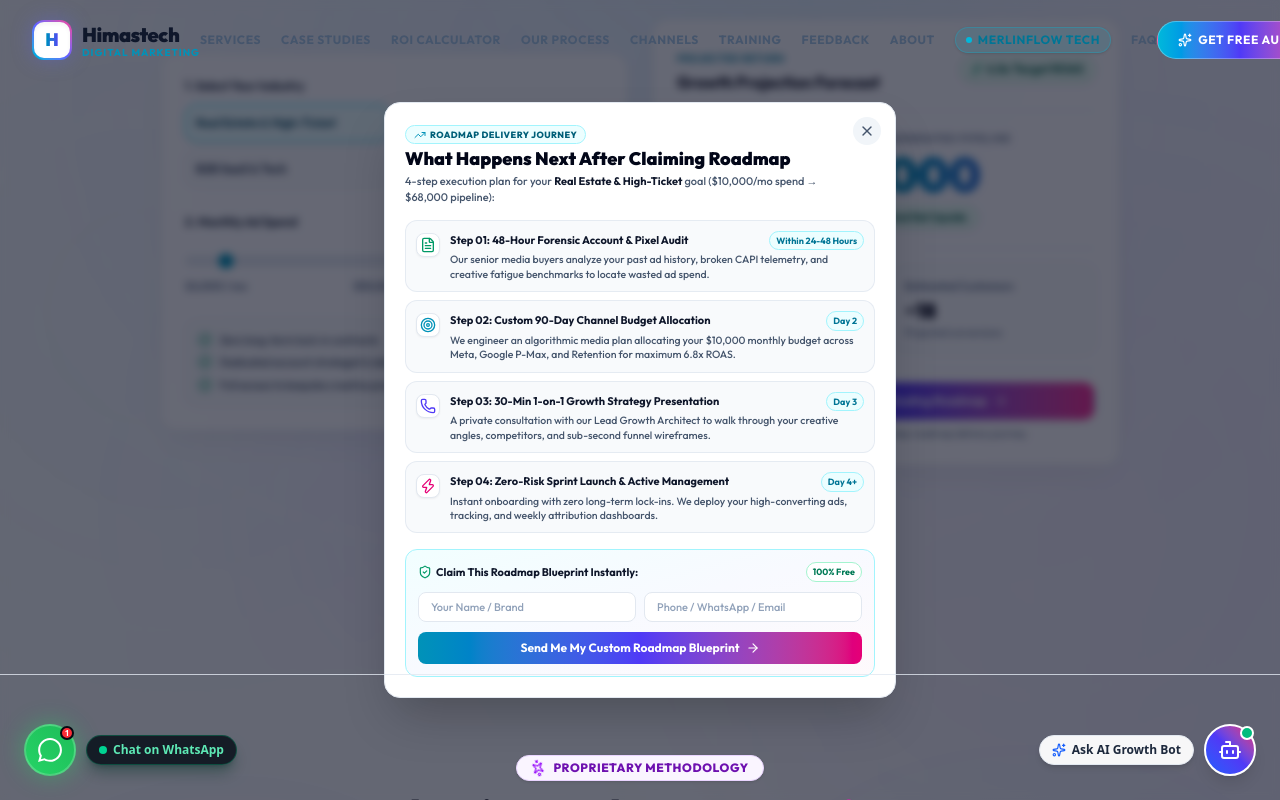
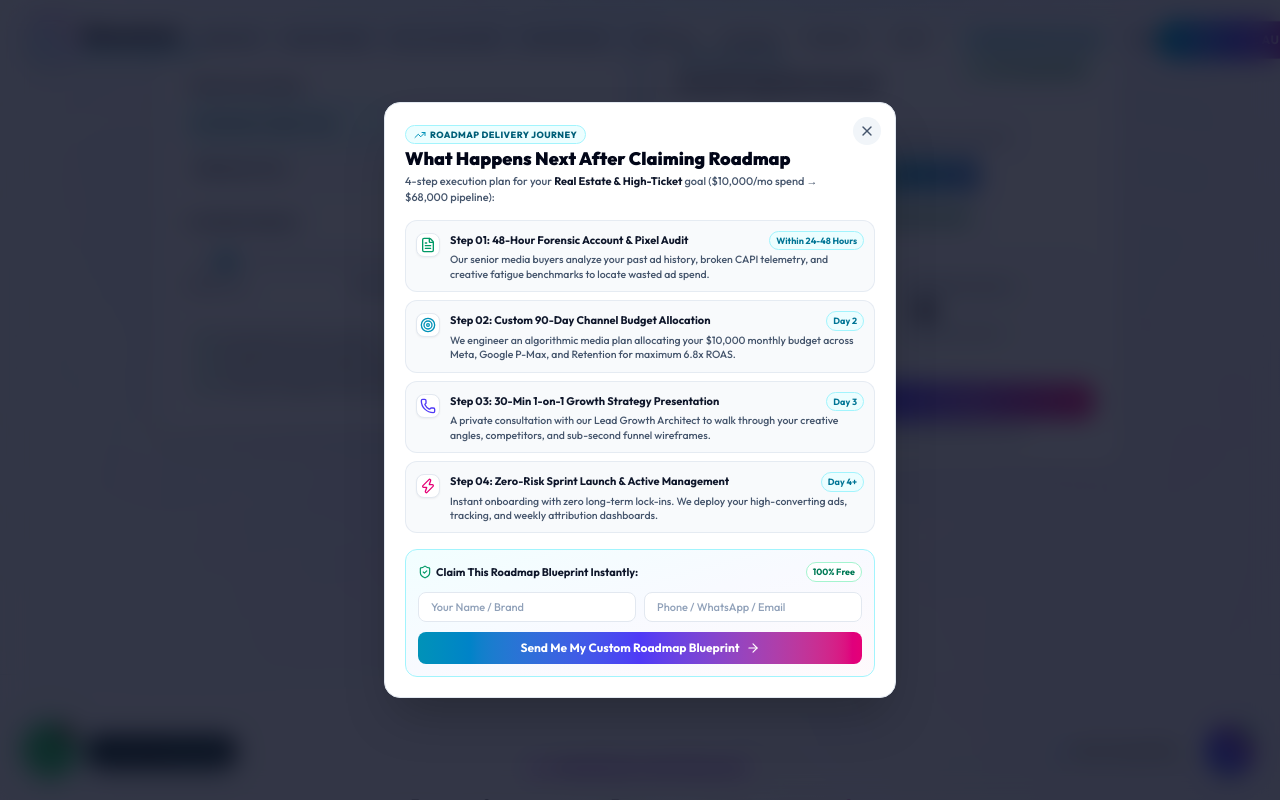
Before and after one commit to merlinflowtechnologies/HimasTechdigi, a Next.js app: page / in a window 1280 px wide. Both pictures are taken after a click on the button "Claim Your Custom Scaling Roadmap". Shown: the part 3882-4682 px from the top of the page. Built offline with nearby package versions, Linux system fonts and the light colour scheme.

Commit message:
fix(modal): use createPortal to mount modals directly to body with z-[999999] preventing section overlap and background bleed-through

```diff
--- a/src/components/MarketingChannelsSection.tsx
+++ b/src/components/MarketingChannelsSection.tsx
@@ -1,6 +1,7 @@
 "use client";
 
-import { useRef, useState } from "react";
+import { useRef, useState, useEffect } from "react";
+import { createPortal } from "react-dom";
 import { motion, AnimatePresence } from "framer-motion";
 import {
   Share2,
@@ -52,6 +53,11 @@
   const [canScrollLeft, setCanScrollLeft] = useState(false);
   const [canScrollRight, setCanScrollRight] = useState(true);
   const [selectedChannel, setSelectedChannel] = useState<ChannelDetails | null>(null);
+  const [mounted, setMounted] = useState(false);
+
+  useEffect(() => {
+    setMounted(true);
+  }, []);
 
   const channels: ChannelDetails[] = [
     {
@@ -699,10 +705,11 @@
         </div>
       </div>
 
-      {/* ================= MODAL: WHAT COMES NEXT AFTER DEPLOYING CHANNEL (COMPACT) ================= */}
+      {/* ================= MODAL: WHAT COMES NEXT AFTER DEPLOYING CHANNEL (PORTAL & Z-999999) ================= */}
+      {mounted && createPortal(
         <AnimatePresence>
           {selectedChannel && (
-          <div className="fixed inset-0 z-50 flex items-center justify-center p-3 sm:p-4 bg-slate-950/60 backdrop-blur-xs overflow-y-auto">
+            <div className="fixed inset-0 z-[999999] flex items-center justify-center p-3 sm:p-4 bg-slate-950/80 backdrop-blur-md overflow-y-auto">
               <motion.div
                 initial={{ opacity: 0, scale: 0.95, y: 15 }}
                 animate={{ opacity: 1, scale: 1, y: 0 }}
@@ -818,7 +825,9 @@
               </motion.div>
             </div>
           )}
-      </AnimatePresence>
+        </AnimatePresence>,
+        document.body
+      )}
     </section>
   );
 }
--- a/src/components/RoiCalculatorSection.tsx
+++ b/src/components/RoiCalculatorSection.tsx
@@ -1,6 +1,7 @@
 "use client";
 
-import { useState } from "react";
+import { useState, useEffect } from "react";
+import { createPortal } from "react-dom";
 import { motion, AnimatePresence } from "framer-motion";
 import {
   Sparkles,
@@ -70,6 +71,11 @@
   const [claimSubmitted, setClaimSubmitted] = useState<boolean>(false);
   const [clientName, setClientName] = useState<string>("");
   const [clientContact, setClientContact] = useState<string>("");
+  const [mounted, setMounted] = useState(false);
+
+  useEffect(() => {
+    setMounted(true);
+  }, []);
 
   const currentConfig = industries.find((i) => i.id === selectedIndustry) || industries[0];
 
@@ -266,10 +272,11 @@
         </div>
       </div>
 
-      {/* ================= MODAL: WHAT COMES NEXT AFTER CLAIMING CUSTOM ROADMAP (COMPACT) ================= */}
+      {/* ================= MODAL: WHAT COMES NEXT AFTER CLAIMING CUSTOM ROADMAP (PORTAL & Z-999999) ================= */}
+      {mounted && createPortal(
         <AnimatePresence>
           {isRoadmapModalOpen && (
-          <div className="fixed inset-0 z-50 flex items-center justify-center p-3 sm:p-4 bg-slate-950/60 backdrop-blur-xs overflow-y-auto">
+            <div className="fixed inset-0 z-[999999] flex items-center justify-center p-3 sm:p-4 bg-slate-950/80 backdrop-blur-md overflow-y-auto">
               <motion.div
                 initial={{ opacity: 0, scale: 0.95, y: 15 }}
                 animate={{ opacity: 1, scale: 1, y: 0 }}
@@ -385,7 +392,9 @@
               </motion.div>
             </div>
           )}
-      </AnimatePresence>
+        </AnimatePresence>,
+        document.body
+      )}
     </section>
   );
 }
```
Lines whose indentation alone changed are shown as unchanged.
